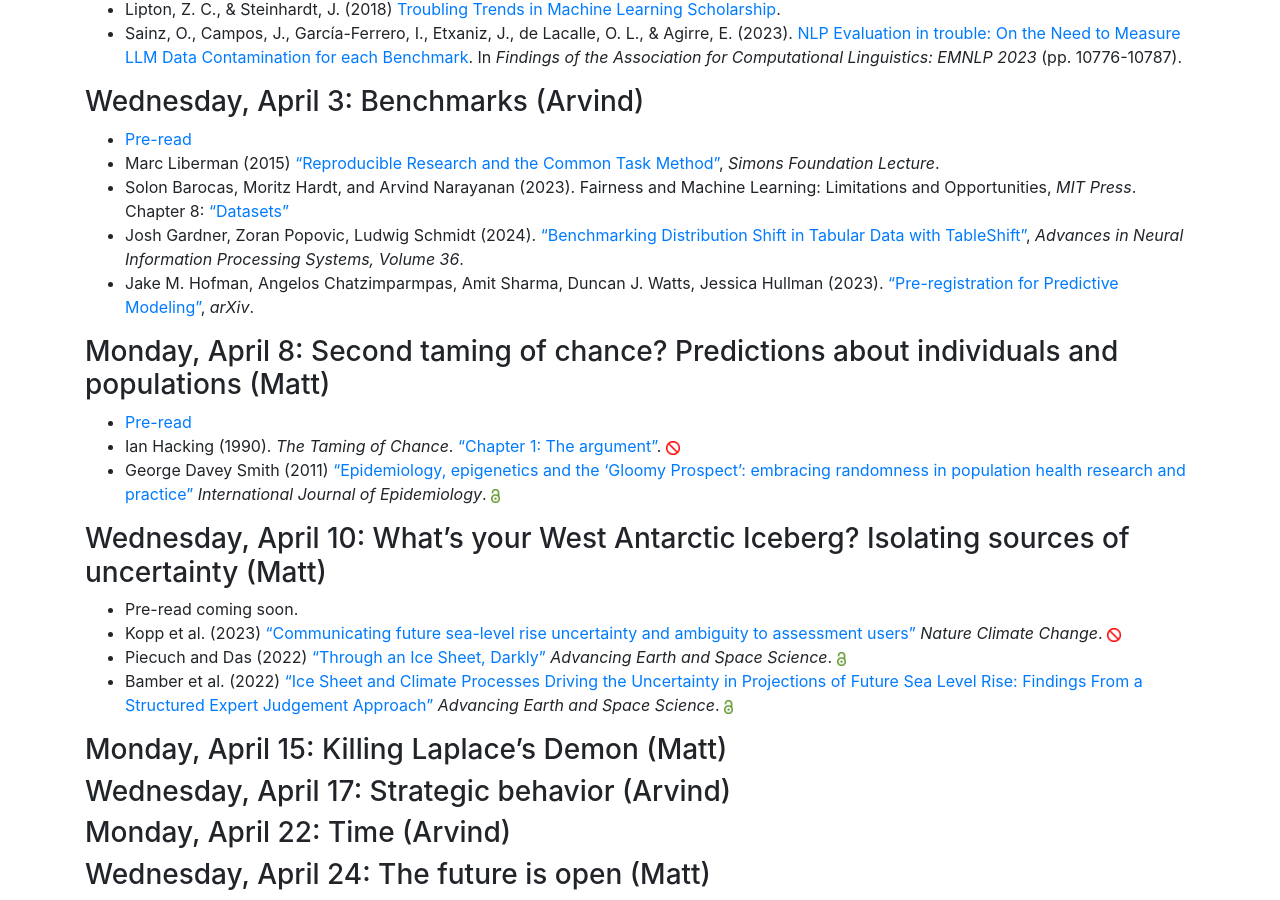
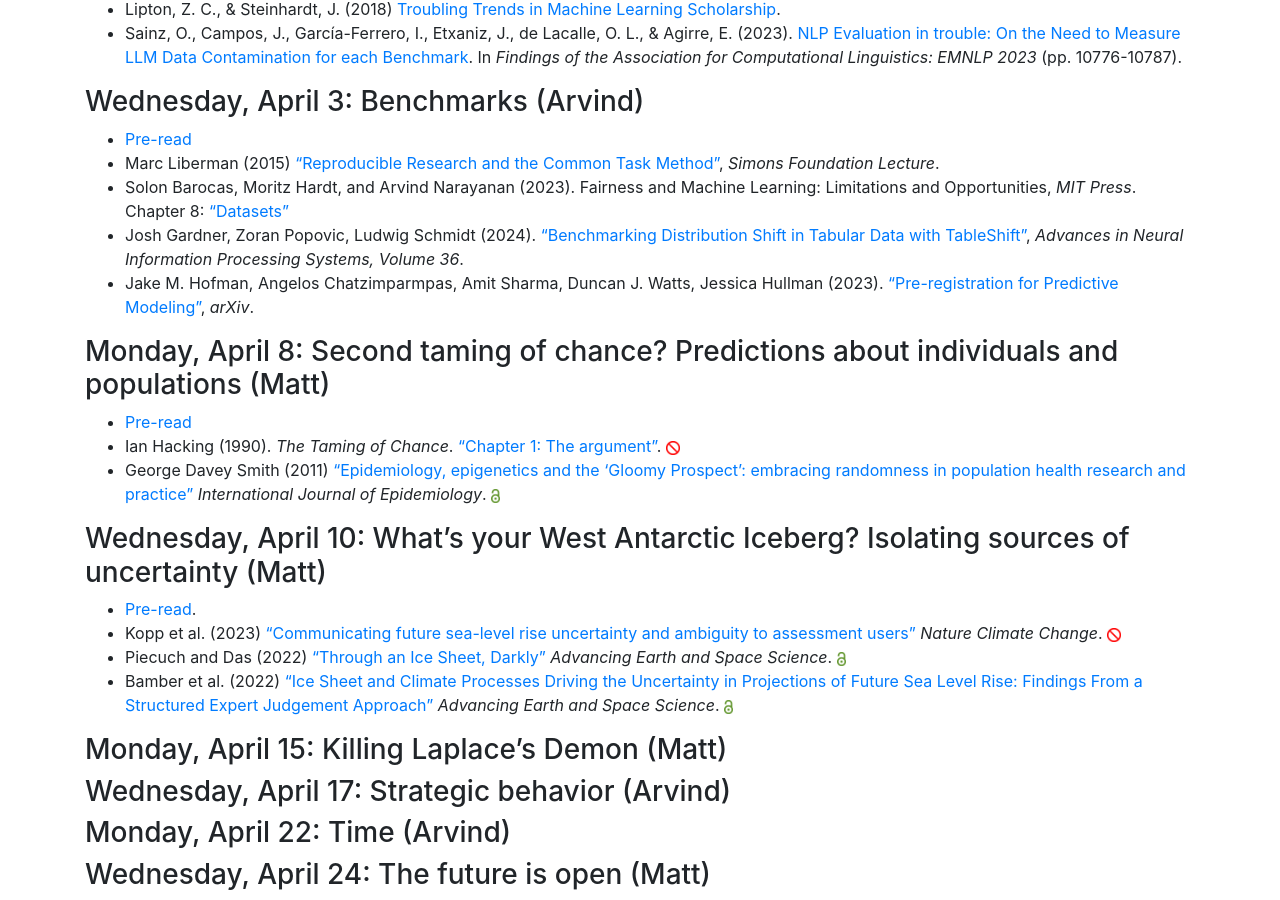
Before and after one commit to msalganik/soc555-cos598J_s2024, a Jekyll site: the page built from readings.md, in a window 1280 px wide and 900 px high, scrolled down 3681 px. Built offline with Jekyll 4.4.1, drawn with Linux system fonts in a browser that asks for light colours; comment, search, counter and statistics services are not loaded.

Commit message:
add pre-read

```diff
--- a/readings.md
+++ b/readings.md
@@ -173,7 +173,7 @@ No required reading before class.
 
 ### Wednesday, April 10: What's your West Antarctic Iceberg? Isolating sources of uncertainty (Matt)
 
-- Pre-read coming soon.
+- [Pre-read](https://docs.google.com/document/d/1WCTD0IjkR_8byq4fEl8V6-ymSd3dVxWw9We5fVkhoa4/edit?usp=sharing).
 - Kopp et al. (2023) ["Communicating future sea-level rise uncertainty and ambiguity to assessment users"](https://doi.org/10.1038/s41558-023-01691-8) _Nature Climate Change_. <img src="https://msalganik.github.io/soc555-cos598J_s2024/images/closed.png" style="display: inline; height: 14px;" />
 - Piecuch and Das (2022) ["Through an Ice Sheet, Darkly"](https://doi.org/10.1029/2022EF003310) _Advancing Earth and Space Science_. <img src="https://msalganik.github.io/soc555-cos598J_s2024/images/open.png" style="display: inline; height: 14px;" />
 - Bamber et al. (2022) ["Ice Sheet and Climate Processes Driving the Uncertainty in Projections of Future Sea Level Rise: Findings From a Structured Expert Judgement Approach"](https://doi.org/10.1029/2022EF002772) _Advancing Earth and Space Science_. <img src="https://msalganik.github.io/soc555-cos598J_s2024/images/open.png" style="display: inline; height: 14px;" />
```
